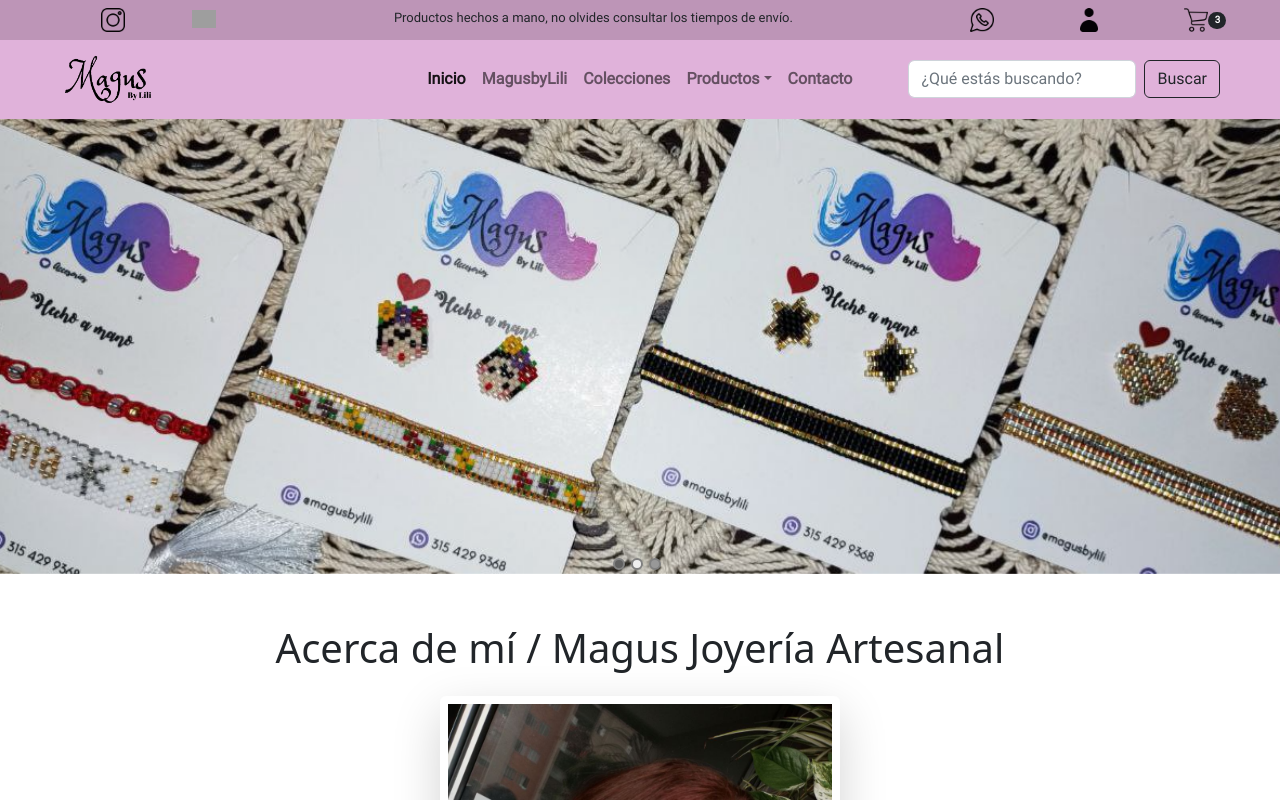
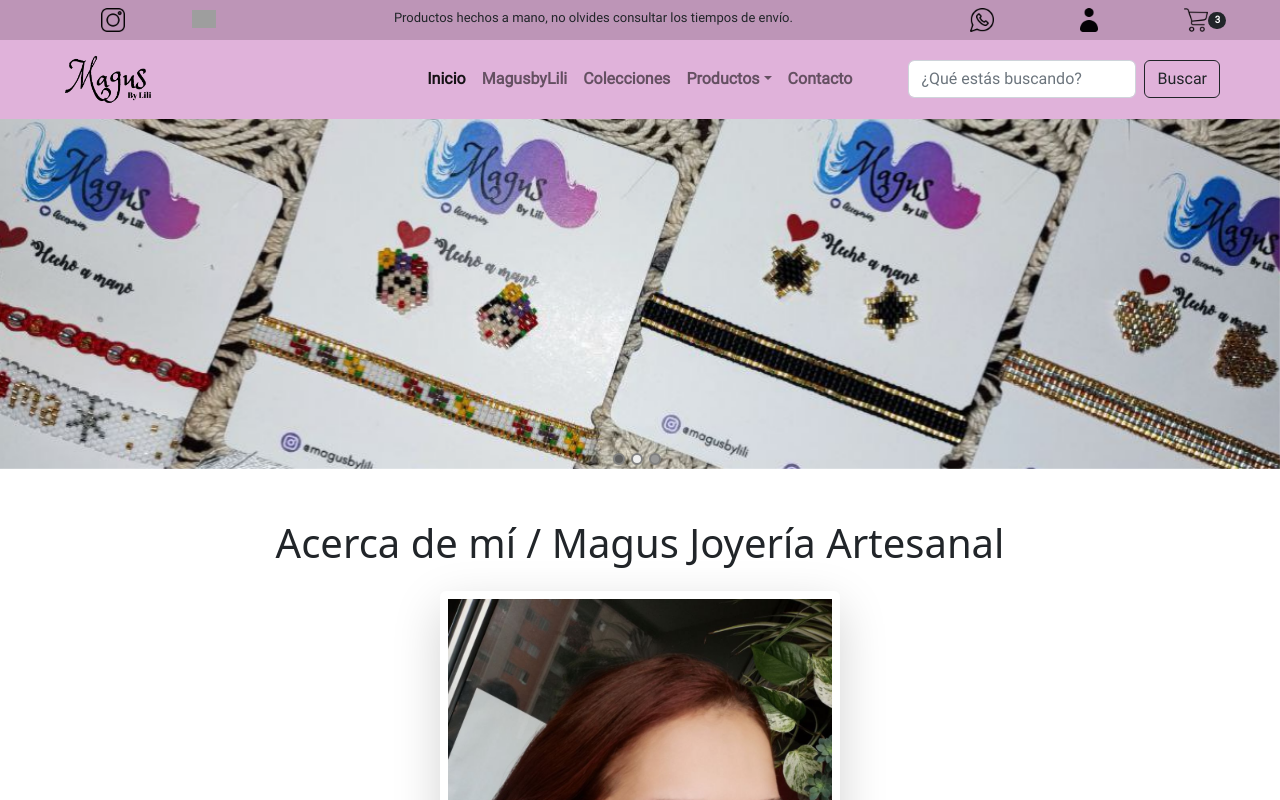
Before and after one commit to neotrasher/ProyectoFinal-Urdaneta-React, a React (Vite) app: page / in a window 1280 px wide. Shown: the top 800 px of the page. Built offline with nearby package versions, Linux system fonts and the light colour scheme; grey boxes are pictures that could not be loaded.

Commit message:
casi listo retoques imagens

```diff
--- a/src/pages/Homepage.css
+++ b/src/pages/Homepage.css
@@ -24,5 +24,6 @@
 
 .image-container {
     width: 100%;
+    height: 350px;
     object-fit: cover;
 }
--- a/src/pages/Homepage.jsx
+++ b/src/pages/Homepage.jsx
@@ -5,7 +5,6 @@
 import Portada2Image from '../assets/img/portada2.png';
 import Portada3Image from '../assets/img/portada3.png';
 import 'react-multi-carousel/lib/styles.css';
-import ItemListContainer from '../components/ItemListContainer/ItemListContainer';
 import AcercaDeMi from '../components/AcercaDeMi/AcercaDeMi';
 import { motion } from 'framer-motion';
 import TopSellingProducts from '../components/TopSellingProducts/TopSellingProducts';
```
